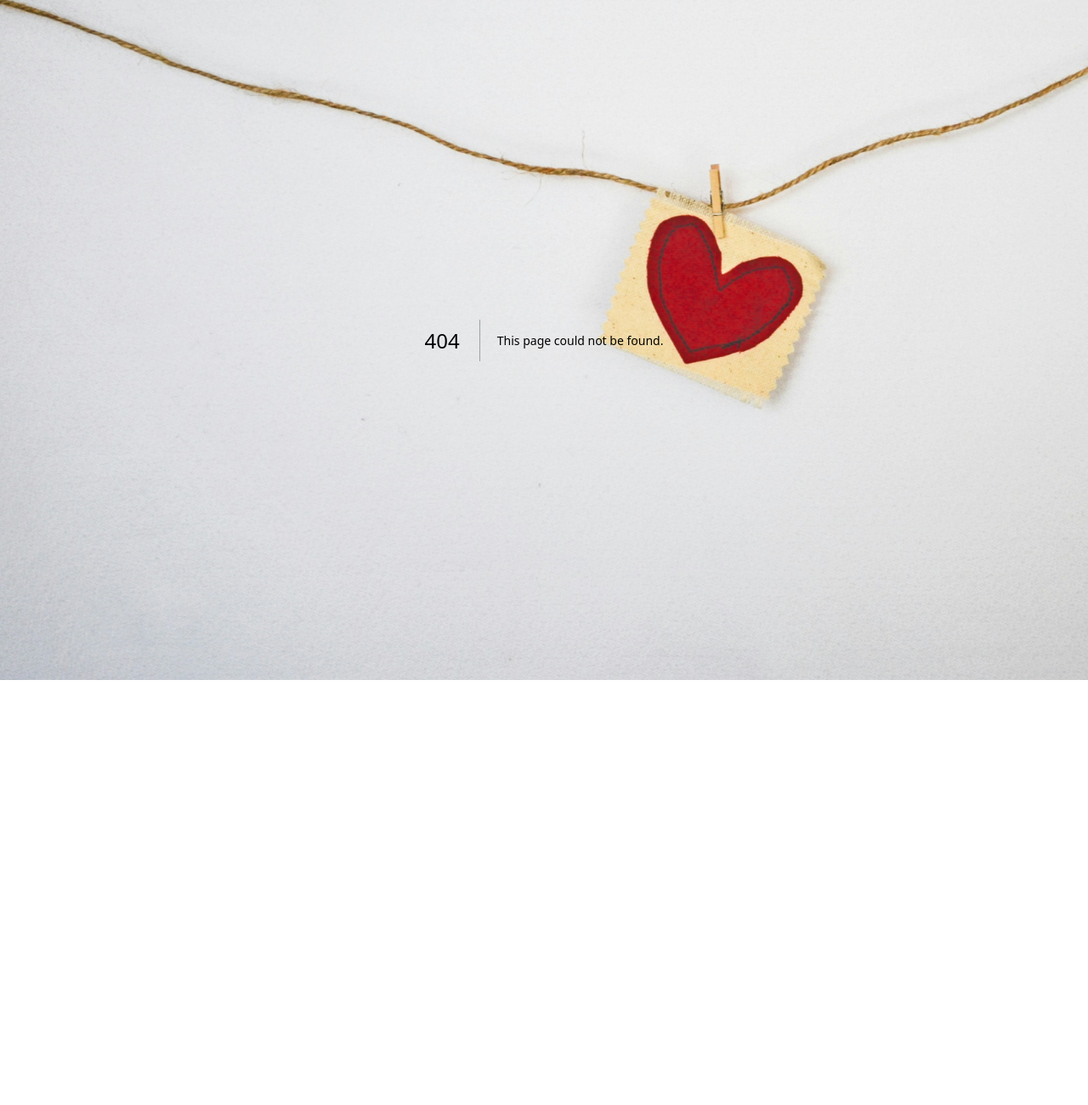
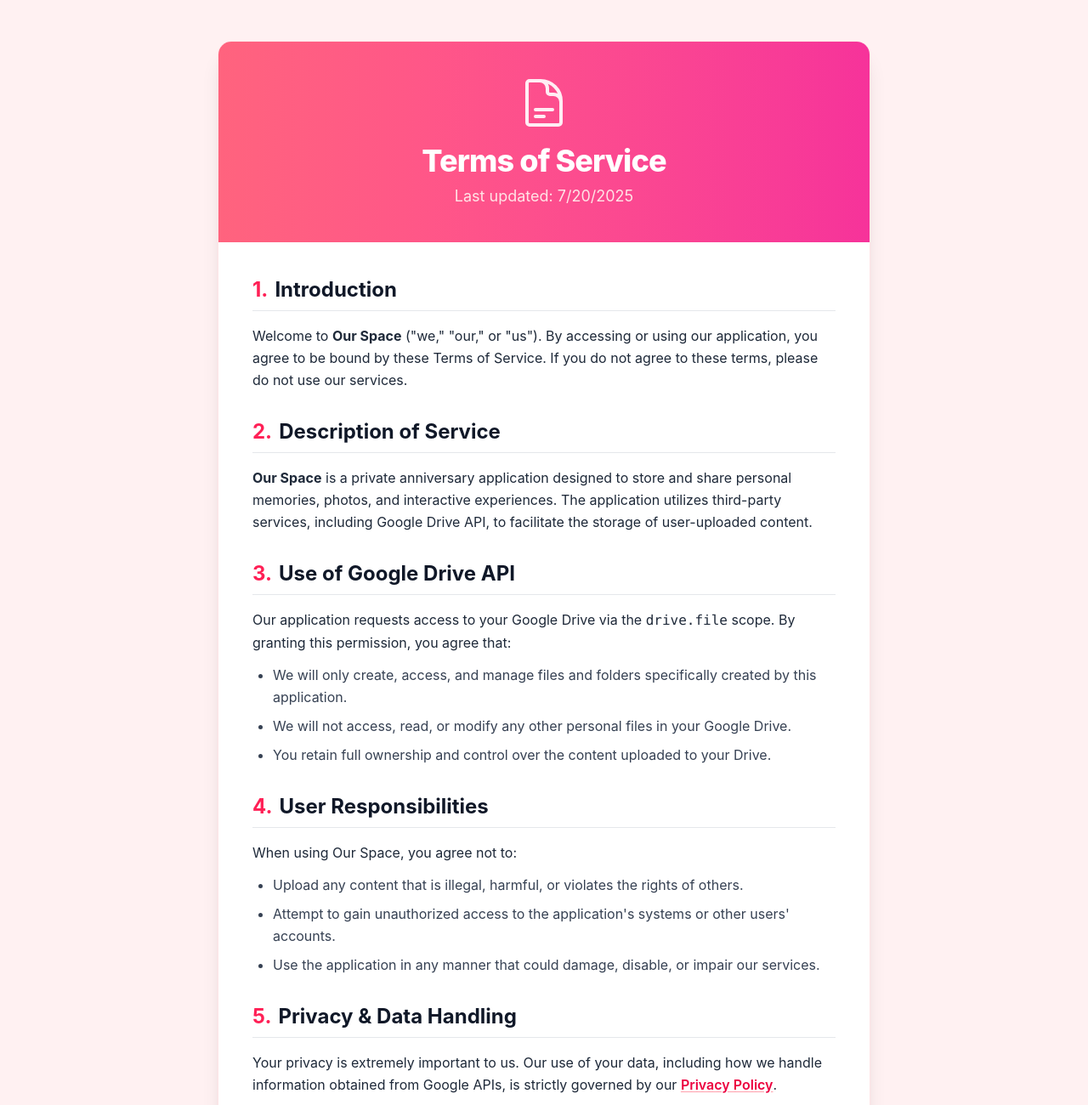
Before and after one commit to projectlks/Anniversary_Gift, a Next.js app: page /terms-of-service in a window 1280 px wide. Before the commit this address had no page. Shown: the top 1300 px of the page at 85% size. Before the commit the page ends 800 px from the top, so only its background shows below. Built offline with nearby package versions, Linux system fonts and the light colour scheme.

Commit message:
add terms of service

```diff
--- /dev/null
+++ b/src/app/terms-of-service/page.tsx
@@ -0,0 +1,156 @@
+import React from "react";
+import Link from "next/link";
+import { ShieldCheckIcon, DocumentTextIcon } from "@heroicons/react/24/outline";
+
+export const metadata = {
+  title: "Terms of Service | Our Space",
+  description: "Terms of Service for Our Space Application",
+};
+
+export default function TermsOfService() {
+  return (
+    <div className="min-h-screen bg-rose-50 text-gray-800 py-12 px-4 sm:px-6 lg:px-8 font-sans">
+      <div className="max-w-3xl mx-auto bg-white rounded-2xl shadow-xl overflow-hidden border border-rose-100">
+        {/* Header Section */}
+        <div className="bg-gradient-to-r from-rose-400 to-pink-500 py-10 px-8 text-center text-white">
+          <DocumentTextIcon className="h-16 w-16 mx-auto mb-4 text-white/90" />
+          <h1 className="text-3xl md:text-4xl font-extrabold tracking-tight mb-2">
+            Terms of Service
+          </h1>
+          <p className="text-rose-100 text-lg">
+            Last updated: {new Date().toLocaleDateString()}
+          </p>
+        </div>
+
+        {/* Content Section */}
+        <div className="p-8 md:p-10 space-y-8 text-base leading-relaxed">
+          <section>
+            <h2 className="text-2xl font-bold text-gray-900 mb-4 border-b border-gray-200 pb-2 flex items-center gap-2">
+              <span className="text-rose-500">1.</span> Introduction
+            </h2>
+            <p>
+              Welcome to <strong>Our Space</strong> (&quot;we,&quot;
+              &quot;our,&quot; or &quot;us&quot;). By accessing or using our
+              application, you agree to be bound by these Terms of Service. If
+              you do not agree to these terms, please do not use our services.
+            </p>
+          </section>
+
+          <section>
+            <h2 className="text-2xl font-bold text-gray-900 mb-4 border-b border-gray-200 pb-2 flex items-center gap-2">
+              <span className="text-rose-500">2.</span> Description of Service
+            </h2>
+            <p>
+              <strong>Our Space</strong> is a private anniversary application
+              designed to store and share personal memories, photos, and
+              interactive experiences. The application utilizes third-party
+              services, including Google Drive API, to facilitate the storage of
+              user-uploaded content.
+            </p>
+          </section>
+
+          <section>
+            <h2 className="text-2xl font-bold text-gray-900 mb-4 border-b border-gray-200 pb-2 flex items-center gap-2">
+              <span className="text-rose-500">3.</span> Use of Google Drive API
+            </h2>
+            <p className="mb-3">
+              Our application requests access to your Google Drive via the{" "}
+              <code>drive.file</code> scope. By granting this permission, you
+              agree that:
+            </p>
+            <ul className="list-disc pl-6 space-y-2 text-gray-700">
+              <li>
+                We will only create, access, and manage files and folders
+                specifically created by this application.
+              </li>
+              <li>
+                We will not access, read, or modify any other personal files in
+                your Google Drive.
+              </li>
+              <li>
+                You retain full ownership and control over the content uploaded
+                to your Drive.
+              </li>
+            </ul>
+          </section>
+
+          <section>
+            <h2 className="text-2xl font-bold text-gray-900 mb-4 border-b border-gray-200 pb-2 flex items-center gap-2">
+              <span className="text-rose-500">4.</span> User Responsibilities
+            </h2>
+            <p className="mb-3">When using Our Space, you agree not to:</p>
+            <ul className="list-disc pl-6 space-y-2 text-gray-700">
+              <li>
+                Upload any content that is illegal, harmful, or violates the
+                rights of others.
+              </li>
+              <li>
+                Attempt to gain unauthorized access to the application&apos;s
+                systems or other users&apos; accounts.
+              </li>
+              <li>
+                Use the application in any manner that could damage, disable, or
+                impair our services.
+              </li>
+            </ul>
+          </section>
+
+          <section>
+            <h2 className="text-2xl font-bold text-gray-900 mb-4 border-b border-gray-200 pb-2 flex items-center gap-2">
+              <span className="text-rose-500">5.</span> Privacy & Data Handling
+            </h2>
+            <p>
+              Your privacy is extremely important to us. Our use of your data,
+              including how we handle information obtained from Google APIs, is
+              strictly governed by our{" "}
+              <Link
+                href="/privacy"
+                className="text-rose-600 hover:text-rose-800 font-semibold underline decoration-rose-300 underline-offset-2 transition-colors">
+                Privacy Policy
+              </Link>
+              .
+            </p>
+          </section>
+
+          <section>
+            <h2 className="text-2xl font-bold text-gray-900 mb-4 border-b border-gray-200 pb-2 flex items-center gap-2">
+              <span className="text-rose-500">6.</span> Modifications to the
+              Terms
+            </h2>
+            <p>
+              We reserve the right to modify these Terms of Service at any time.
+              We will notify users of any significant changes. Your continued
+              use of the application after changes are posted constitutes your
+              acceptance of the revised terms.
+            </p>
+          </section>
+
+          <section>
+            <h2 className="text-2xl font-bold text-gray-900 mb-4 border-b border-gray-200 pb-2 flex items-center gap-2">
+              <span className="text-rose-500">7.</span> Contact Information
+            </h2>
+            <p>
+              If you have any questions or concerns regarding these Terms of
+              Service, please contact us at: <br />
+              <a
+                href="mailto:mglinkar08@gmail.com"
+                className="text-rose-600 font-medium hover:underline mt-2 inline-block">
+                mglinkar08@gmail.com
+              </a>
+            </p>
+          </section>
+        </div>
+
+        {/* Footer */}
+        <div className="bg-gray-50 p-6 text-center border-t border-gray-200">
+          <Link
+            href="/"
+            className="inline-flex items-center justify-center px-6 py-3 border border-transparent text-base font-medium rounded-full text-white bg-rose-500 hover:bg-rose-600 transition-colors shadow-sm">
+            <ShieldCheckIcon className="h-5 w-5 mr-2" />
+            Return to Home
+          </Link>
+        </div>
+      </div>
+    </div>
+  );
+}
```
